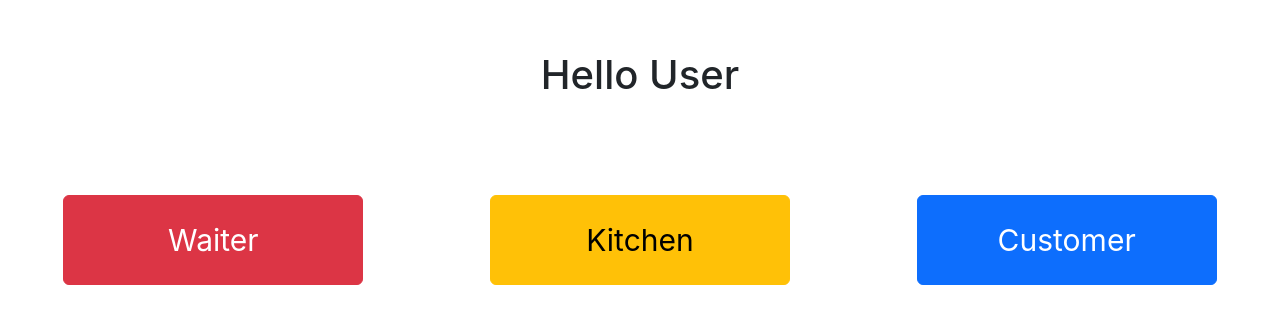
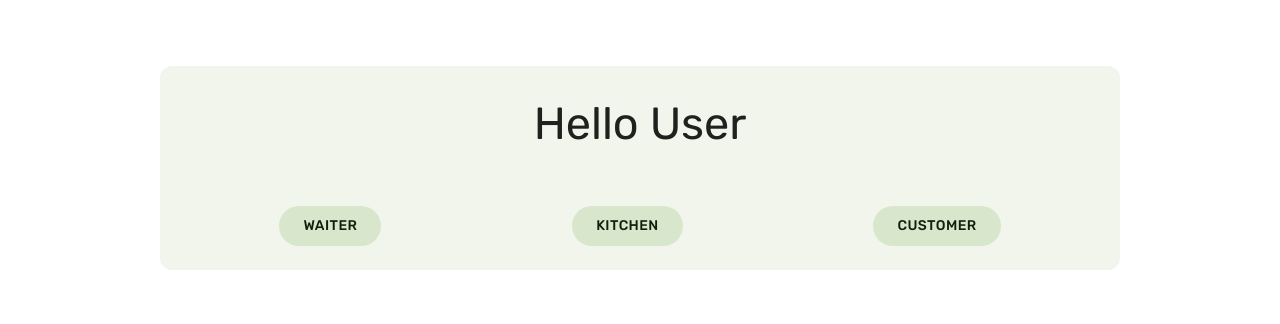
Before and after one commit to VT71/restaurant-app, a React (Create React App) app: page / in a window 1280 px wide. Shown: the part 232-556 px from the top of the page. Built offline with nearby package versions, Linux system fonts and the light colour scheme.

Commit message:
API URL changed for displaying backend data in the live version of the app running on github pages

```diff
--- a/db.json
+++ b/db.json
@@ -37,7 +37,7 @@
             "id": "lnKs_5k9FtMck8qLjAtdH"
         },
         {
-      "name": "Victor Toma",
+            "name": "Victor",
             "number": "1",
             "status": "Waiter Called",
             "food": "",
--- a/package.json
+++ b/package.json
@@ -1,5 +1,6 @@
 {
     "name": "restaurant-app",
+    "homepage": "https://VT71.github.io/restaurant-app/",
     "version": "0.1.0",
     "private": true,
     "dependencies": {
@@ -24,6 +25,8 @@
     "scripts": {
         "api": "json-server db.json -p 3333 --delay 1500",
         "start": "react-scripts start",
+        "predeploy": "npm run build",
+        "deploy": "gh-pages -d build",
         "build": "react-scripts build",
         "test": "react-scripts test",
         "eject": "react-scripts eject"
@@ -47,6 +50,7 @@
         ]
     },
     "devDependencies": {
+        "gh-pages": "^5.0.0",
         "json-server": "^0.17.1"
     }
 }
--- a/src/App.css
+++ b/src/App.css
@@ -99,7 +99,8 @@ body,
 .menu-page-container,
 .category-page-container,
 .order-page-container,
-.customer-page-container {
+.customer-page-container,
+.entry-page-container {
     background-color: white;
     width: 100%;
     min-height: 100%;
--- a/src/App.js
+++ b/src/App.js
@@ -1,7 +1,12 @@
 import './App.css';
 import Form from './components/Form';
 import Table from './components/Table';
-import { BrowserRouter as Router, Routes, Route } from 'react-router-dom';
+import {
+    BrowserRouter as Router,
+    Routes,
+    Route,
+    HashRouter,
+} from 'react-router-dom';
 import WaiterPage from './components/pages/WaiterPage';
 import EntryPage from './components/pages/EntryPage';
 import KitchenPage from './components/pages/KitchenPage';
@@ -112,7 +117,7 @@ const theme = createTheme({
 function App() {
     return (
         <ThemeProvider theme={theme}>
-            <Router>
+            <HashRouter>
                 <Routes>
                     <Route path='/' exact element={<EntryPage />} />
                     <Route path='/waiter' exact element={<WaiterPage />} />
@@ -134,7 +139,7 @@ function App() {
                         element={<OrderPage />}
                     />
                 </Routes>
-            </Router>
+            </HashRouter>
         </ThemeProvider>
     );
 }
--- a/src/components/NavigationRail.js
+++ b/src/components/NavigationRail.js
@@ -8,7 +8,10 @@ function NavigationRail() {
     const tableId = params.tableid;
 
     const fetchCustomerTable = async (tableId) => {
-        const response = await fetch(`http://localhost:3333/tables/${tableId}`)
+        // TO BE REPLACED WITH http://localhost:3333 WHEN RUNNING LOCALLY
+        const response = await fetch(
+            `https://my-json-server.typicode.com/vt71/restaurant-app/tables/${tableId}`
+        )
             .then((response) => response.json())
             .then((data) => {
                 data.status = 'Waiter Called';
@@ -21,8 +24,9 @@ function NavigationRail() {
     };
 
     const updateCustomerTable = async (modifiedTable) => {
+        // TO BE REPLACED WITH http://localhost:3333 WHEN RUNNING LOCALLY
         const response = await fetch(
-            `http://localhost:3333/tables/${modifiedTable.id}`,
+            `https://my-json-server.typicode.com/vt71/restaurant-app/tables/${modifiedTable.id}`,
             {
                 method: 'PUT',
                 headers: {
--- a/src/components/pages/CategoryPage.js
+++ b/src/components/pages/CategoryPage.js
@@ -19,8 +19,9 @@ function CategoryPage() {
         console.log(
             'CATEGORY PAGE MODIFIED TABLE: ' + JSON.stringify(modifiedTable)
         );
+        // TO BE REPLACED WITH http://localhost:3333 WHEN RUNNING LOCALLY
         const response = await fetch(
-            `http://localhost:3333/tables/${modifiedTable.id}`,
+            `https://my-json-server.typicode.com/vt71/restaurant-app/tables/${modifiedTable.id}`,
             {
                 method: 'PUT',
                 headers: {
@@ -34,7 +35,10 @@ function CategoryPage() {
     };
 
     const fetchCustomerTable = async (tableId) => {
-        const response = await fetch(`http://localhost:3333/tables/${tableId}`)
+        // TO BE REPLACED WITH http://localhost:3333 WHEN RUNNING LOCALLY
+        const response = await fetch(
+            `https://my-json-server.typicode.com/vt71/restaurant-app/tables/${tableId}`
+        )
             .then((response) => response.json())
             .then((data) => {
                 setCustomerTable(data);
@@ -46,8 +50,9 @@ function CategoryPage() {
     };
 
     const fetchFoodList = async (foodCategory) => {
+        // TO BE REPLACED WITH http://localhost:3333 WHEN RUNNING LOCALLY
         const response = await fetch(
-            `http://localhost:3333/foodList/${foodCategory}`
+            `https://my-json-server.typicode.com/vt71/restaurant-app/foodList/${foodCategory}`
         )
             .then((response) => response.json())
             .then((data) => {
--- a/src/components/pages/CustomerPage.js
+++ b/src/components/pages/CustomerPage.js
@@ -12,13 +12,17 @@ import { Card } from '@mui/material';
 
 function CustomerPage() {
     const addCustomerTable = async (newTable) => {
-        const response = await fetch('http://localhost:3333/tables', {
-            method: 'POST',
-            headers: {
-                'Content-type': 'application/json',
-            },
-            body: JSON.stringify(newTable),
-        });
+        // TO BE REPLACED WITH http://localhost:3333 WHEN RUNNING LOCALLY
+        const response = await fetch(
+            'https://my-json-server.typicode.com/vt71/restaurant-app/tables',
+            {
+                method: 'POST',
+                headers: {
+                    'Content-type': 'application/json',
+                },
+                body: JSON.stringify(newTable),
+            }
+        );
         return response.json();
     };
 
--- a/src/components/pages/EntryPage.js
+++ b/src/components/pages/EntryPage.js
@@ -1,43 +1,84 @@
-import React from "react";
-import "../../App.css";
-import { Link } from "react-router-dom";
+import React from 'react';
+import '../../App.css';
+import { Link } from 'react-router-dom';
+import { useNavigate } from 'react-router-dom';
+import { Button, Card } from '@mui/material';
 
 function EntryPage() {
+    let navigate = useNavigate();
+    const routeChange = (direction) => {
+        let path = '';
+        switch (direction) {
+            case 'waiter':
+                path = `/waiter`;
+                break;
+            case 'kitchen':
+                path = '/kitchen';
+                break;
+            case 'customer':
+                path = '/customer';
+                break;
+            default:
+                path = '';
+        }
+        navigate(path);
+    };
+
     return (
-        <div className="vh-100 d-flex flex-column justify-content-center">
-            <h1 className="text-center mb-5">Hello User</h1>
-            <div className="vw-100 d-flex justify-content-around align-items-center mt-5">
+        <div className='entry-page-container vh-100 d-flex flex-column justify-content-center'>
+            <Card className='m-auto w-75 p-4' variant='filled'>
+                <h1 className='display-medium text-center mb-5'>Hello User</h1>
+                <div className='d-flex justify-content-around align-items-center mt-5'>
                     <div>
-                    <Link
-                        className="entryGroup-button btn btn-danger"
-                        to="/waiter"
+                        {/* <Link
+                        className='entryGroup-button btn btn-danger'
+                        to='/waiter'
                     >
-                        <div className="w-100 h-100 d-flex justify-content-center align-items-center">
+                        <div className='w-100 h-100 d-flex justify-content-center align-items-center'>
                             <p>Waiter</p>
                         </div>
-                    </Link>
+                    </Link> */}
+                        <Button
+                            variant='filledTonal'
+                            onClick={() => routeChange('waiter')}
+                        >
+                            <p className='label-large m-0'>Waiter</p>
+                        </Button>
                     </div>
                     <div>
-                    <Link
-                        className="entryGroup-button btn btn-warning"
-                        to="/kitchen"
+                        {/* <Link
+                        className='entryGroup-button btn btn-warning'
+                        to='/kitchen'
                     >
-                        <div className="w-100 h-100 d-flex justify-content-center align-items-center">
+                        <div className='w-100 h-100 d-flex justify-content-center align-items-center'>
                             <p>Kitchen</p>
                         </div>
-                    </Link>
+                    </Link> */}
+                        <Button
+                            variant='filledTonal'
+                            onClick={() => routeChange('kitchen')}
+                        >
+                            <p className='label-large m-0'>Kitchen</p>
+                        </Button>
                     </div>
                     <div>
-                    <Link
-                        className="entryGroup-button btn btn-primary"
-                        to="/customer"
+                        {/* <Link
+                        className='entryGroup-button btn btn-primary'
+                        to='/customer'
                     >
-                        <div className="w-100 h-100 d-flex justify-content-center align-items-center">
+                        <div className='w-100 h-100 d-flex justify-content-center align-items-center'>
                             <p>Customer</p>
                         </div>
-                    </Link>
+                    </Link> */}
+                        <Button
+                            variant='filledTonal'
+                            onClick={() => routeChange('customer')}
+                        >
+                            <p className='label-large m-0'>Customer</p>
+                        </Button>
                     </div>
                 </div>
+            </Card>
         </div>
     );
 }
--- a/src/components/pages/OrderPage.js
+++ b/src/components/pages/OrderPage.js
@@ -22,7 +22,10 @@ function OrderPage() {
     let orderFood;
 
     const fetchCustomerTable = async (tableId) => {
-        const response = await fetch(`http://localhost:3333/tables/${tableId}`)
+        // TO BE REPLACED WITH http://localhost:3333 WHEN RUNNING LOCALLY
+        const response = await fetch(
+            `https://my-json-server.typicode.com/vt71/restaurant-app/tables/${tableId}`
+        )
             .then((response) => response.json())
             .then((data) => {
                 orderFood = data.pendingOrder.food.split('\n');
@@ -68,8 +71,9 @@ function OrderPage() {
     };
 
     const updateCustomerTable = async (modifiedTable) => {
+        // TO BE REPLACED WITH http://localhost:3333 WHEN RUNNING LOCALLY
         const response = await fetch(
-            `http://localhost:3333/tables/${modifiedTable.id}`,
+            `https://my-json-server.typicode.com/vt71/restaurant-app/tables/${modifiedTable.id}`,
             {
                 method: 'PUT',
                 headers: {
--- a/src/store/slices/CustomerSlice.js
+++ b/src/store/slices/CustomerSlice.js
@@ -18,8 +18,9 @@ export const updateCustomerTable = createAsyncThunk(
     'customer/updateCustomerTable',
     async (modifiedTable) => {
         console.log('updateCustomerTable');
+        // TO BE REPLACED WITH http://localhost:3333 WHEN RUNNING LOCALLY
         const response = await fetch(
-            `http://localhost:3333/tables/${modifiedTable.id}`,
+            `https://my-json-server.typicode.com/vt71/restaurant-app/tables/${modifiedTable.id}`,
             {
                 method: 'PUT',
                 headers: {
@@ -35,13 +36,17 @@ export const updateCustomerTable = createAsyncThunk(
 export const addCustomerTable = createAsyncThunk(
     'customer/addCustomerTable',
     async (newTable) => {
-        const response = await fetch('http://localhost:3333/tables', {
-            method: 'POST',
-            headers: {
-                'Content-type': 'application/json',
-            },
-            body: JSON.stringify(newTable),
-        });
+        // TO BE REPLACED WITH http://localhost:3333 WHEN RUNNING LOCALLY
+        const response = await fetch(
+            'https://my-json-server.typicode.com/vt71/restaurant-app/tables',
+            {
+                method: 'POST',
+                headers: {
+                    'Content-type': 'application/json',
+                },
+                body: JSON.stringify(newTable),
+            }
+        );
         return response.json();
     }
 );
@@ -49,7 +54,10 @@ export const addCustomerTable = createAsyncThunk(
 export const fetchCustomerTable = createAsyncThunk(
     'customer/fetchCustomerTable',
     async (tableId) => {
-        const response = await fetch(`http://localhost:3333/tables/${tableId}`)
+        // TO BE REPLACED WITH http://localhost:3333 WHEN RUNNING LOCALLY
+        const response = await fetch(
+            `https://my-json-server.typicode.com/vt71/restaurant-app/tables/${tableId}`
+        )
             .then((response) => response.json())
             .then((data) => data)
             .catch((err) => {
--- a/src/store/slices/TableSlice.js
+++ b/src/store/slices/TableSlice.js
@@ -15,7 +15,10 @@ export const initialState = {
 };
 
 export const fetchTables = createAsyncThunk('tables/fetchTables', async () => {
-    const response = await fetch('http://localhost:3333/tables')
+    // TO BE REPLACED WITH http://localhost:3333 WHEN RUNNING LOCALLY
+    const response = await fetch(
+        'https://my-json-server.typicode.com/vt71/restaurant-app/tables'
+    )
         .then((response) => response.json())
         .then((data) => data)
         .catch((err) => {
@@ -27,13 +30,17 @@ export const fetchTables = createAsyncThunk('tables/fetchTables', async () => {
 export const addTable = createAsyncThunk(
     'tables/addTable',
     async (newTable) => {
-        const response = await fetch('http://localhost:3333/tables', {
+        // TO BE REPLACED WITH http://localhost:3333 WHEN RUNNING LOCALLY
+        const response = await fetch(
+            'https://my-json-server.typicode.com/vt71/restaurant-app/tables',
+            {
                 method: 'POST',
                 headers: {
                     'Content-type': 'application/json',
                 },
                 body: JSON.stringify(newTable),
-        });
+            }
+        );
         return response.json();
     }
 );
@@ -44,9 +51,13 @@ export const removeTables = createAsyncThunk(
         console.log('tablesToDelete: ' + JSON.stringify(tablesToDelete));
         for (const table in tablesToDelete) {
             if (tablesToDelete[table] === true) {
-                await fetch(`http://localhost:3333/tables/${table}`, {
+                // TO BE REPLACED WITH http://localhost:3333 WHEN RUNNING LOCALLY
+                await fetch(
+                    `https://my-json-server.typicode.com/vt71/restaurant-app/tables/${table}`,
+                    {
                         method: 'DELETE',
-                }).catch((err) => {
+                    }
+                ).catch((err) => {
                     console.log(err.message);
                 });
             }
@@ -61,9 +72,13 @@ export const removeAllTables = createAsyncThunk(
         console.log('TABLES: ' + tables);
         for (const table of tables) {
             console.log('TABLE: ' + JSON.stringify(table));
-            await fetch(`http://localhost:3333/tables/${table['id']}`, {
+            // TO BE REPLACED WITH http://localhost:3333 WHEN RUNNING LOCALLY
+            await fetch(
+                `https://my-json-server.typicode.com/vt71/restaurant-app/tables/${table['id']}`,
+                {
                     method: 'DELETE',
-            }).catch((err) => {
+                }
+            ).catch((err) => {
                 console.log(err.message);
             });
         }
@@ -73,8 +88,9 @@ export const removeAllTables = createAsyncThunk(
 export const editTable = createAsyncThunk(
     'tables/editTable',
     async (modifiedTable) => {
+        // TO BE REPLACED WITH http://localhost:3333 WHEN RUNNING LOCALLY
         const response = await fetch(
-            `http://localhost:3333/tables/${modifiedTable.id}`,
+            `https://my-json-server.typicode.com/vt71/restaurant-app/tables/${modifiedTable.id}`,
             {
                 method: 'PUT',
                 headers: {
```
Also changed, not shown: 1 other file (tests, documents, lock files or other folders). Lines whose indentation alone changed are shown as unchanged.
